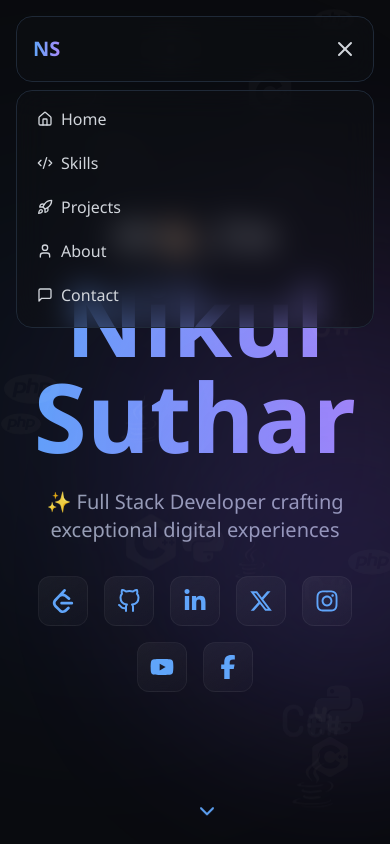
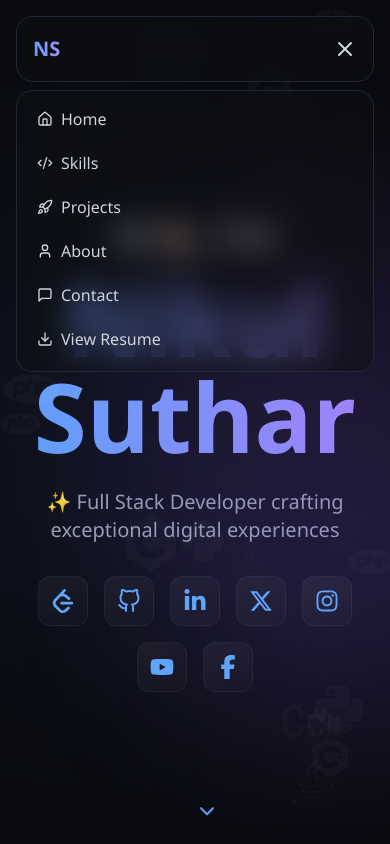
Before and after one commit to Nikulsuthar2/myportfolio, a React (Vite) app: page / in a window 390 px wide. Both pictures are taken after a click on the button 345 px from the left and 49 px from the top of the page. Shown: the top 844 px of the page. Built offline with nearby package versions, Linux system fonts and the light colour scheme.

Commit message:
Resume button in mobile view added

```diff
--- a/src/V3/components/Navbar.jsx
+++ b/src/V3/components/Navbar.jsx
@@ -1,7 +1,7 @@
 import { useState } from "react";
 import nik from "../../assets/nikcodelogo.png";
 import { navLinks } from "../data";
-import { Menu, X, Sun, Moon } from "lucide-react";
+import { Menu, X, Sun, Moon, Download } from "lucide-react";
 
 const Navbar = () => {
   const [isMenuOpen, setIsMenuOpen] = useState(false);
@@ -105,6 +105,10 @@ const Navbar = () => {
                   <span>{link.name}</span>
                 </a>
               ))}
+              <a key="resume" href="./resume_public.pdf" target="_blank" onClick={() => setIsMenuOpen(false)} className="flex items-center space-x-2 px-3 py-2 text-gray-300 hover:text-white transition-colors">
+                <Download size={16} />
+                <span>View Resume</span>
+              </a>
             </div>
           </div>
         </div>
```
